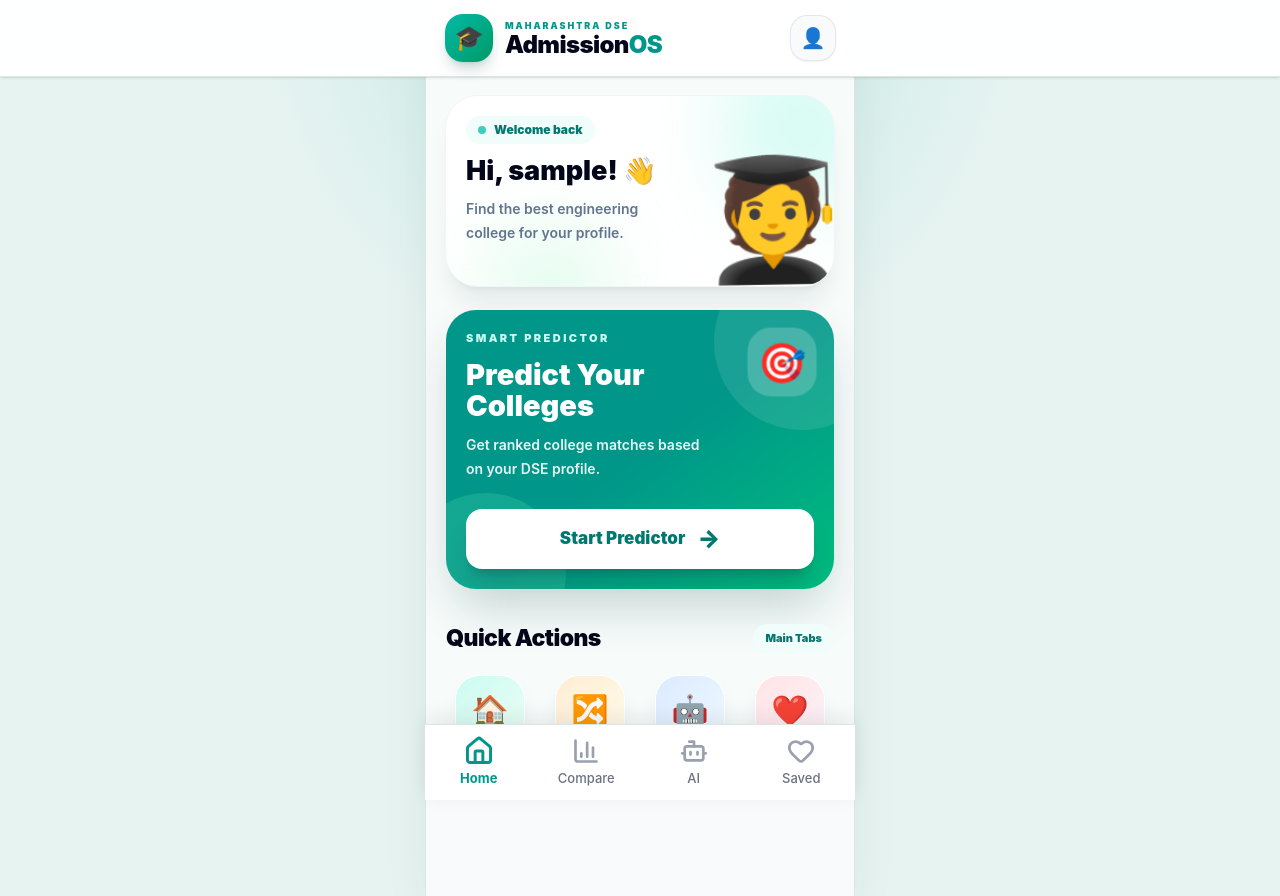
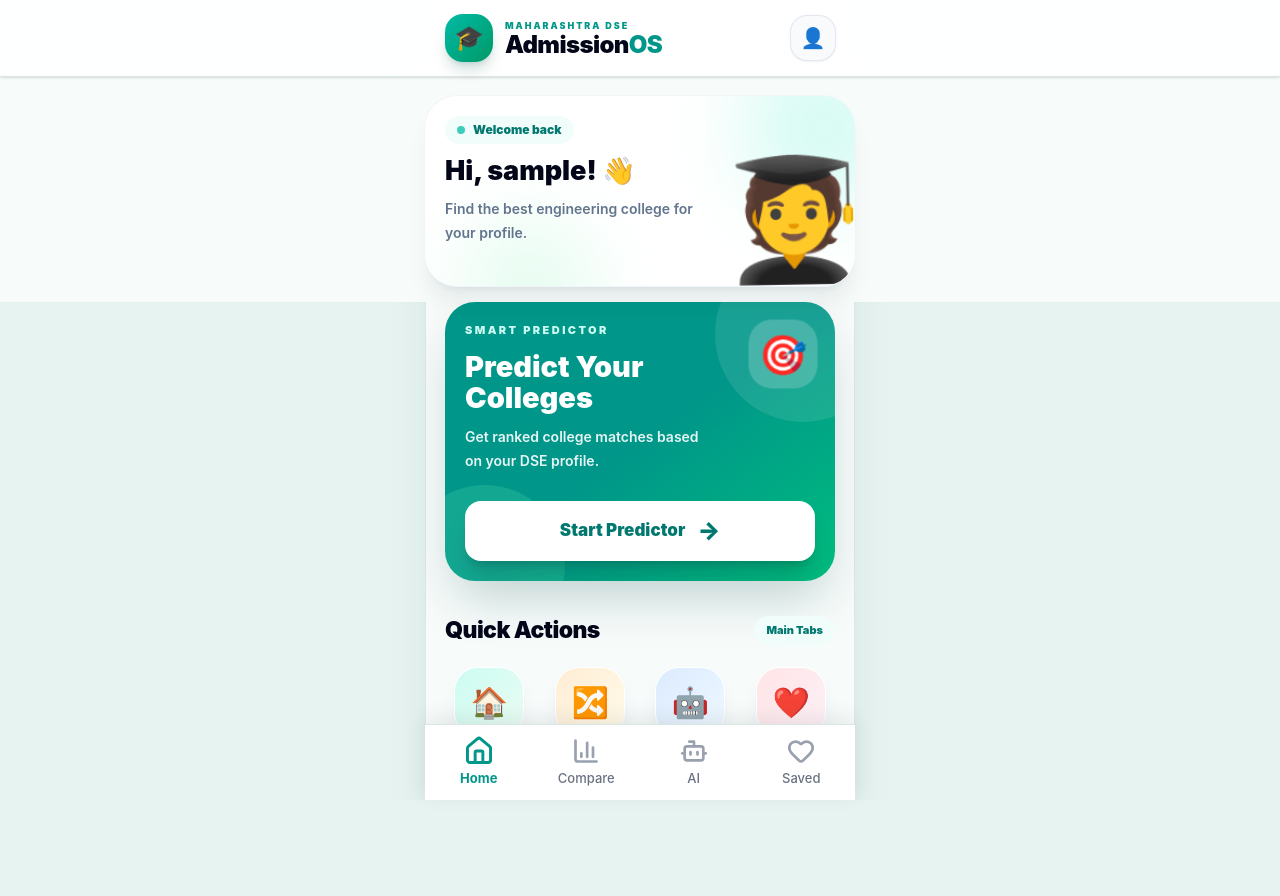
Before and after one commit to krishnaverse2/AdmissionOS, a Next.js app: page / in a window 1280 px wide. After the commit the page ends 800 px from the top, so only its background shows below. Built offline with nearby package versions, Linux system fonts and the light colour scheme; sample sign-in values are in the browser's storage.

Commit message:
Initial commit

```diff
--- a/app/page.tsx
+++ b/app/page.tsx
@@ -62,6 +62,7 @@ const cities = [
 
 export default function Home() {
   const router = useRouter();
+  const scrollAreaRef = useRef<HTMLElement | null>(null);
   const predictorRef = useRef<HTMLElement | null>(null);
 
   const [userName, setUserName] = useState("");
@@ -79,9 +80,19 @@ export default function Home() {
   }, [router]);
 
   function scrollToPredictor() {
-    predictorRef.current?.scrollIntoView({
+    const scrollArea = scrollAreaRef.current;
+    const predictor = predictorRef.current;
+
+    if (!scrollArea || !predictor) return;
+
+    const top =
+      predictor.offsetTop -
+      scrollArea.offsetTop -
+      16;
+
+    scrollArea.scrollTo({
+      top: Math.max(0, top),
       behavior: "smooth",
-      block: "start",
     });
   }
 
@@ -89,9 +100,19 @@ export default function Home() {
     setSelectedCity(citySlug);
 
     setTimeout(() => {
-      predictorRef.current?.scrollIntoView({
+      const scrollArea = scrollAreaRef.current;
+      const predictor = predictorRef.current;
+
+      if (!scrollArea || !predictor) return;
+
+      const top =
+        predictor.offsetTop -
+        scrollArea.offsetTop -
+        16;
+
+      scrollArea.scrollTo({
+        top: Math.max(0, top),
         behavior: "smooth",
-        block: "start",
       });
     }, 100);
   }
@@ -103,16 +124,16 @@ export default function Home() {
 
   if (!userName) {
     return (
-      <div className="flex min-h-screen items-center justify-center bg-[#F7FBFA]">
+      <div className="flex h-screen items-center justify-center overflow-hidden bg-[#F7FBFA]">
         <Loader />
       </div>
     );
   }
 
   return (
-    <div className="h-screen overflow-hidden bg-[#F7FBFA]">
+    <div className="h-[100dvh] overflow-hidden bg-[#F7FBFA]">
       {/* =====================================================
-          FIXED / STICKY HEADER
+          FIXED HEADER
       ===================================================== */}
       <header className="fixed left-0 right-0 top-0 z-[100] border-b border-slate-200/70 bg-white/95 shadow-sm backdrop-blur-2xl">
         <div className="mx-auto flex h-[76px] w-full max-w-[430px] items-center justify-between px-5">
@@ -145,14 +166,12 @@ export default function Home() {
         </div>
       </header>
 
-      {/* Header space */}
-      <div className="h-[76px]" />
-
-      <main className="mx-auto h-[calc(100vh-76px)] w-full max-w-[430px] overflow-y-auto px-5 pb-28 pt-5">
       {/* =====================================================
-            WELCOME CARD
+          FIXED WELCOME AREA
       ===================================================== */}
-        <section className="home-fade-up relative mb-6 min-h-[190px] overflow-hidden rounded-[32px] bg-white p-5 shadow-xl shadow-teal-950/[0.08] ring-1 ring-slate-100">
+      <div className="fixed left-0 right-0 top-[76px] z-[90] bg-[#F7FBFA] px-5 pb-4 pt-5">
+        <div className="mx-auto w-full max-w-[430px]">
+          <section className="home-fade-up relative min-h-[190px] overflow-hidden rounded-[32px] bg-white p-5 shadow-xl shadow-teal-950/[0.08] ring-1 ring-slate-100">
             <div className="pointer-events-none absolute -right-12 -top-12 h-40 w-40 rounded-full bg-teal-100/80 blur-2xl" />
 
             <div className="pointer-events-none absolute -bottom-16 left-10 h-32 w-32 rounded-full bg-emerald-100/60 blur-2xl" />
@@ -179,7 +198,21 @@ export default function Home() {
               🧑‍🎓
             </div>
           </section>
+        </div>
+      </div>
 
+      {/* =====================================================
+          ONLY THIS AREA SCROLLS
+          76px header
+          + 5px top gap
+          + 190px welcome card
+          + 16px bottom padding
+          = starts around 286px
+      ===================================================== */}
+      <main
+        ref={scrollAreaRef}
+        className="fixed bottom-0 left-1/2 top-[286px] w-full max-w-[430px] -translate-x-1/2 overflow-y-auto overscroll-contain px-5 pb-28 pt-4"
+      >
         {/* =====================================================
             PREDICTOR HERO
         ===================================================== */}
@@ -222,7 +255,7 @@ export default function Home() {
         </section>
 
         {/* =====================================================
-            QUICK ACTIONS - ONLY TAB LINKS
+            QUICK ACTIONS
         ===================================================== */}
         <section className="home-fade-up home-delay-2 mb-8">
           <div className="mb-5 flex items-center justify-between">
@@ -261,7 +294,6 @@ export default function Home() {
 
         {/* =====================================================
             TOP CITIES
-            CLICK => SELECT CITY + OPEN PREDICTION FORM
         ===================================================== */}
         <section className="home-fade-up home-delay-3 mb-8">
           <div className="mb-5 flex items-center justify-between">
@@ -373,7 +405,7 @@ export default function Home() {
         <section
           ref={predictorRef}
           id="predictor"
-          className="home-fade-up home-delay-5 scroll-mt-[96px]"
+          className="home-fade-up home-delay-5"
         >
           <div className="mb-5">
             <div className="flex items-center justify-between gap-3">
@@ -399,7 +431,10 @@ export default function Home() {
             </p>
           </div>
 
-          <PredictorForm key={selectedCity} initialCity={selectedCity} />
+          <PredictorForm
+            key={selectedCity}
+            initialCity={selectedCity}
+          />
         </section>
       </main>
 
@@ -407,8 +442,11 @@ export default function Home() {
           ANIMATIONS
       ===================================================== */}
       <style jsx global>{`
-        html {
-          scroll-behavior: smooth;
+        html,
+        body {
+          height: 100%;
+          overflow: hidden;
+          overscroll-behavior: none;
         }
 
         @keyframes homeFadeUp {
```
Lines whose indentation alone changed are shown as unchanged.
